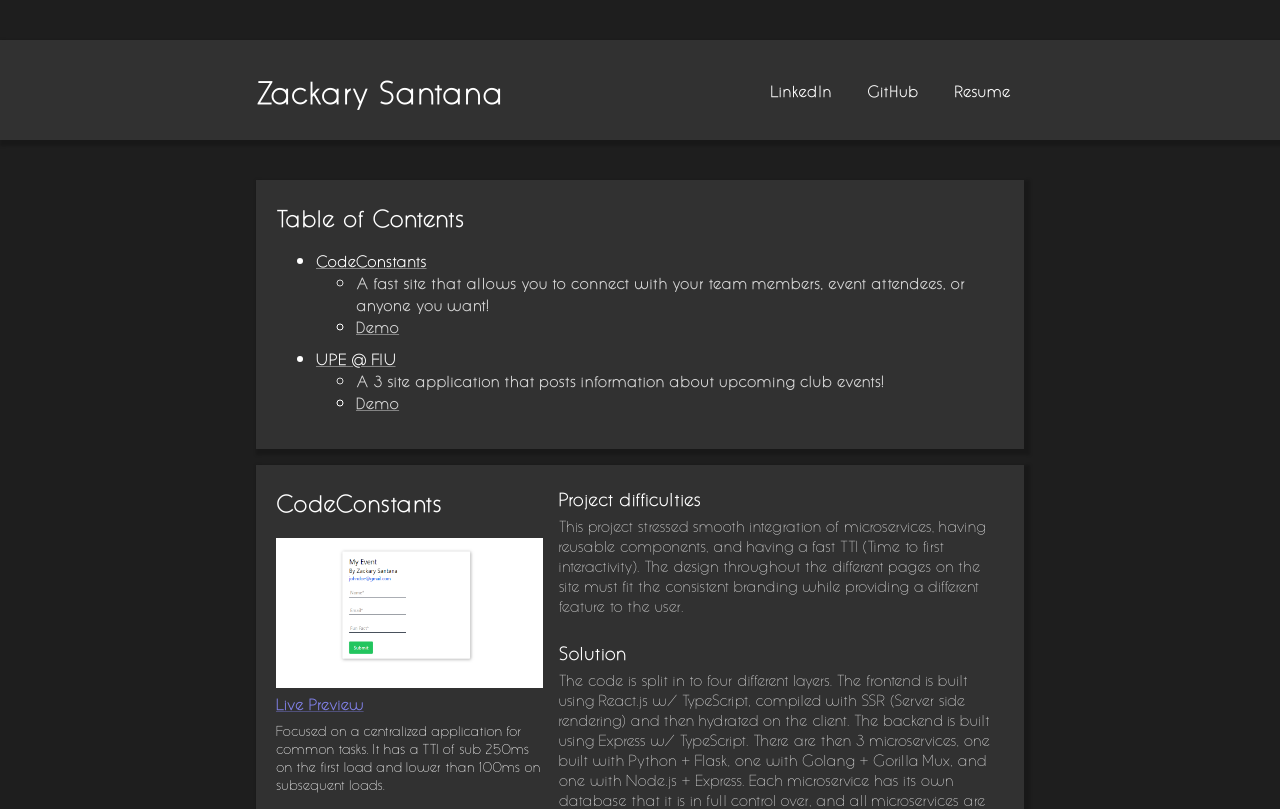
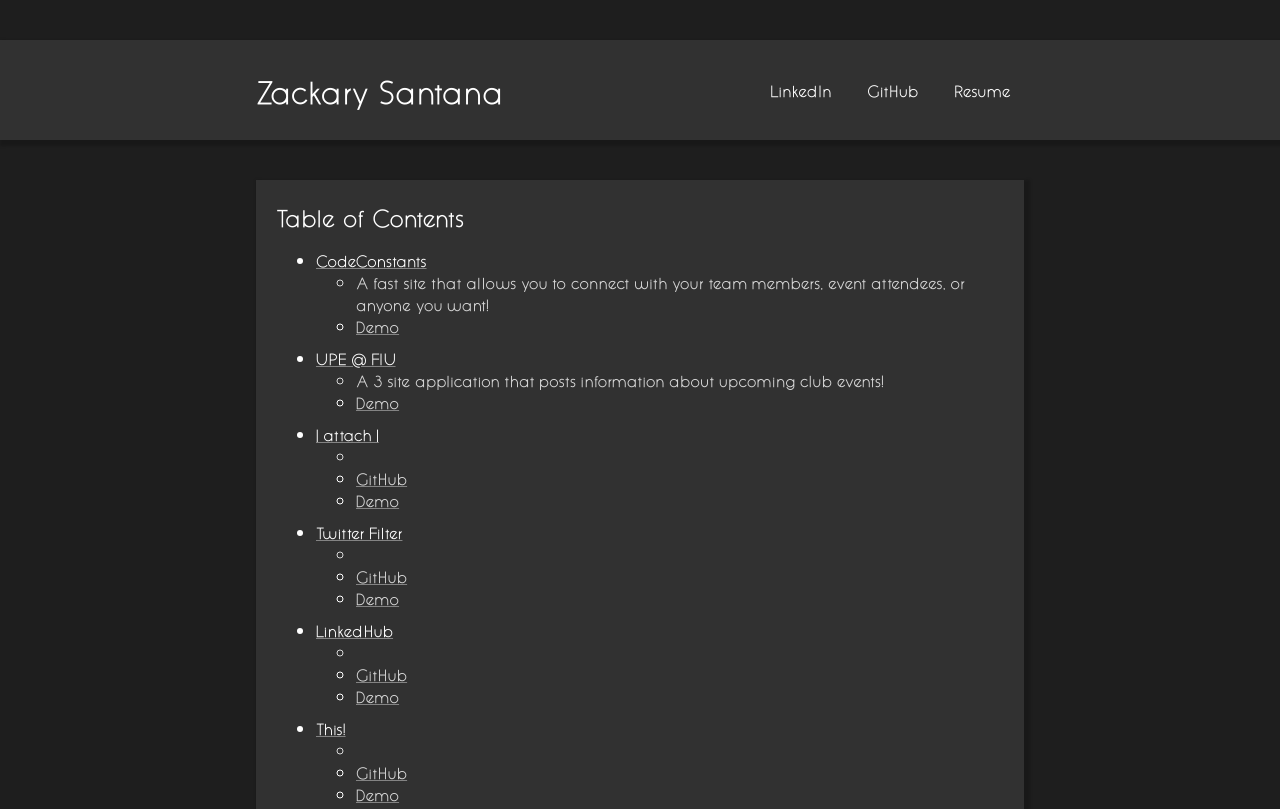
Before and after one commit to ZackarySantana/Gallery, a SvelteKit app: page / in a window 1280 px wide. Shown: the top 809 px of the page. Built offline with nearby package versions, Linux system fonts and the light colour scheme.

Commit message:
Added attach and dummy projects

```diff
--- a/src/routes/projects.ts
+++ b/src/routes/projects.ts
@@ -36,6 +36,58 @@ const projects: Project[] = [
         features: ["10+ pages", "Custom CMS", "Prometheus data server", "Grafana dashboard", "Authentication (different levels of users)", "Email verification", "Minification of CSS on build/dev", "Automatic image resizing", "Mobile-first"],
         techs: ["React.js", "Prometheus", "Grafana", "Express", "Node.js", "Strapi", "Prisma", "Docker", "TypeScript", "Cloundinary", "SQLite"],
         demo: "https://upefiu.io",
+    },
+    {
+        title: "| attach |",
+        idElement: "attach",
+        description: "",
+        shortDescription: "",
+        projectDifficulties: "",
+        solution: "",
+        images: [{ src: "/images/attach.png", alt: "Attach home screen" }],
+        features: [],
+        techs: [],
+        demo: "https://attach.fly.dev",
+        github: "https://github.com/ZackarySantana/Attach",
+    },
+    {
+        title: "Twitter Filter",
+        idElement: "twitterfilter",
+        description: "",
+        shortDescription: "",
+        projectDifficulties: "",
+        solution: "",
+        images: [{ src: "/images/attach.png", alt: "Attach home screen" }],
+        features: [],
+        techs: [],
+        demo: "https://attach.fly.dev",
+        github: "https://github.com/ZackarySantana/Attach",
+    },
+    {
+        title: "LinkedHub",
+        idElement: "twitterfilter",
+        description: "",
+        shortDescription: "",
+        projectDifficulties: "",
+        solution: "",
+        images: [{ src: "/images/attach.png", alt: "Attach home screen" }],
+        features: [],
+        techs: [],
+        demo: "https://attach.fly.dev",
+        github: "https://github.com/ZackarySantana/Attach",
+    },
+    {
+        title: "This!",
+        idElement: "portfolio",
+        description: "",
+        shortDescription: "",
+        projectDifficulties: "",
+        solution: "",
+        images: [{ src: "/images/attach.png", alt: "Attach home screen" }],
+        features: [],
+        techs: [],
+        demo: "https://attach.fly.dev",
+        github: "https://github.com/ZackarySantana/Attach",
     }
 ];
 
```
Also changed, not shown: static/images/attach.png (added).
